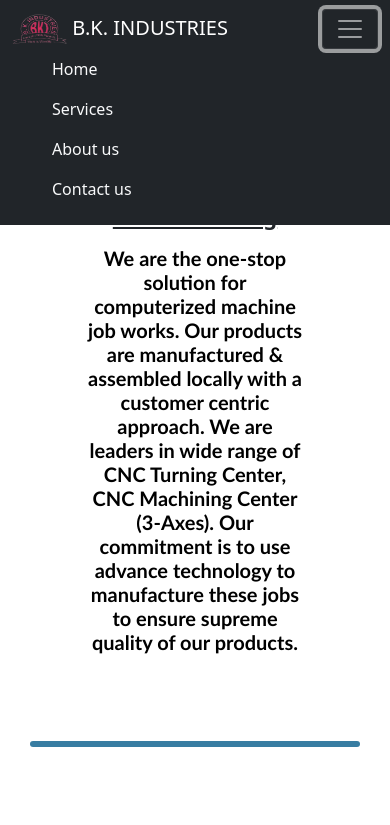
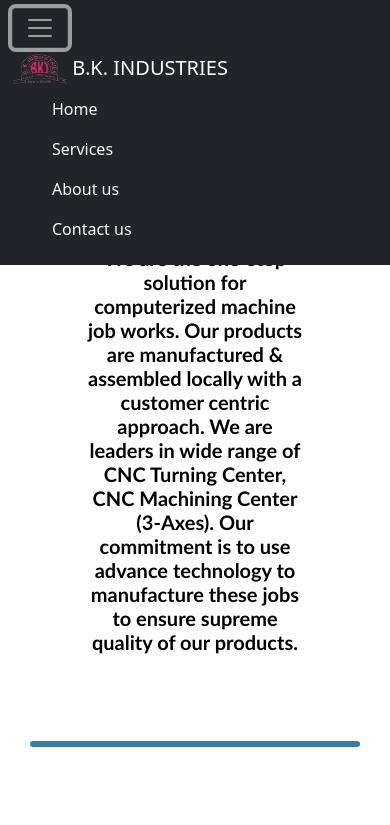
Before and after one commit to singhsatyam95611/bkindustries.github.io, a plain HTML site: page services.html in a window 390 px wide. Both pictures are taken after a click on the button "Toggle navigation". Shown: the top 825 px of the page. Drawn offline with nearby package versions, Linux system fonts and the light colour scheme.

Commit message:
Updated service file

```diff
--- a/services.html
+++ b/services.html
@@ -20,23 +20,23 @@
 <body>
     <nav class="navbar navbar-expand-lg navbar navbar-dark bg-dark fixed-top">
         <div class="container-fluid">
+          <button class="navbar-toggler" type="button" data-bs-toggle="collapse" data-bs-target="#navbarSupportedContent"
+            aria-controls="navbarSupportedContent" aria-expanded="false" aria-label="Toggle navigation">
+            <span class="navbar-toggler-icon"></span>
+          </button>
+          <div class="collapse navbar-collapse" id="navbarSupportedContent">
+
+            <ul class="navbar-nav mx-auto mb-2">
               <a class="navbar-brand" href="index.html">
                 <img src="Images/logo-removebg-preview.png" alt="Error" width="55" height="30"
                   class="d-inline-block align-text-top">
                 B.K. INDUSTRIES
               </a>
-            <button class="navbar-toggler" type="button" data-bs-toggle="collapse"
-                data-bs-target="#navbarSupportedContent" aria-controls="navbarSupportedContent" aria-expanded="false"
-                aria-label="Toggle navigation">
-                <span class="navbar-toggler-icon"></span>
-            </button>
-            <div class="collapse navbar-collapse" id="navbarSupportedContent">
-                <ul class="navbar-nav me-auto mb-2 mb-lg-0 ">
               <li class="nav-item">
                 <a class="nav-link" aria-current="page" href="index.html">Home</a>
               </li>
               <li class="nav-item">
-                        <a class="nav-link" href="#">Services</a>
+                <a class="nav-link" href="index.html">Services</a>
               </li>
               <li class="nav-item">
                 <a class="nav-link" href="index.html">About us</a>
```
Lines whose indentation alone changed are shown as unchanged.
